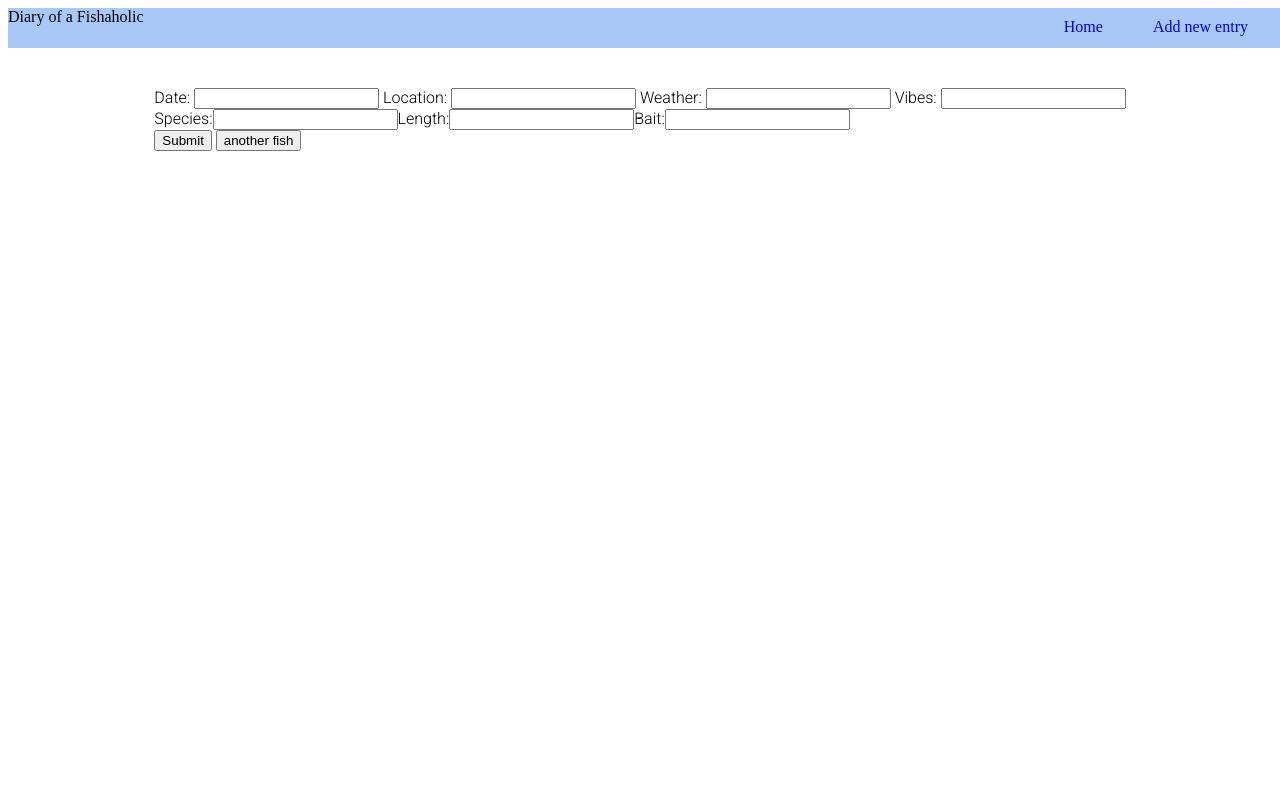
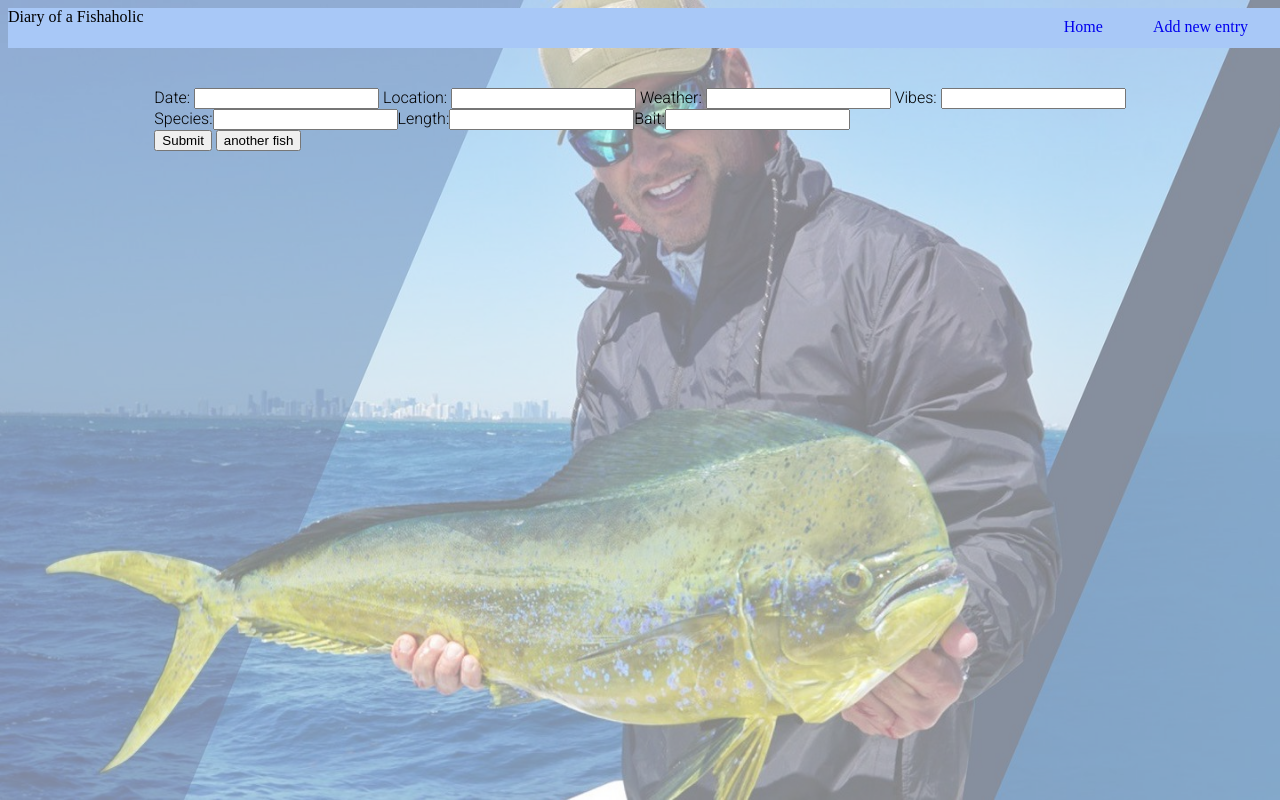
Before and after one commit to kira-pitman/fefficient-function-fish, a Node server app: page /fishing-trip/new in a window 1280 px wide. Run offline with Node 20, Linux system fonts and the light colour scheme; some libraries are stand-ins or nearby versions.

Commit message:
set background image for every page

```diff
--- a/server/views/details.hbs
+++ b/server/views/details.hbs
@@ -1,3 +1,4 @@
+<div class="background-image"></div>
 <div class="tripSummary">
   <div>Date: {{date}}</div>
   <h2>Fishing trip {{id}}</h2>
--- a/server/views/edit.hbs
+++ b/server/views/edit.hbs
@@ -1,3 +1,5 @@
+
+<div class="background-image"></div>
 <form class="form" action="/fishing-trip/new" method="post">
 <label for="image" class="form-item">
   <label for="date" class="form-item">
--- a/server/views/new.hbs
+++ b/server/views/new.hbs
@@ -1,3 +1,4 @@
+<div class="background-image"></div>
 <form class="form" action="/fishing-trip/new" method="post">
 <label for="image" class="form-item">
   <label for="date" class="form-item">
```
